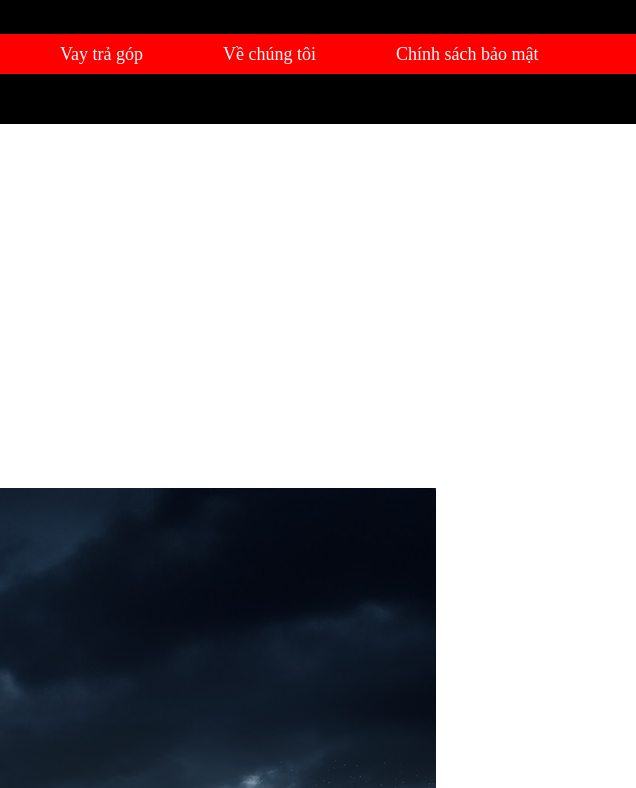
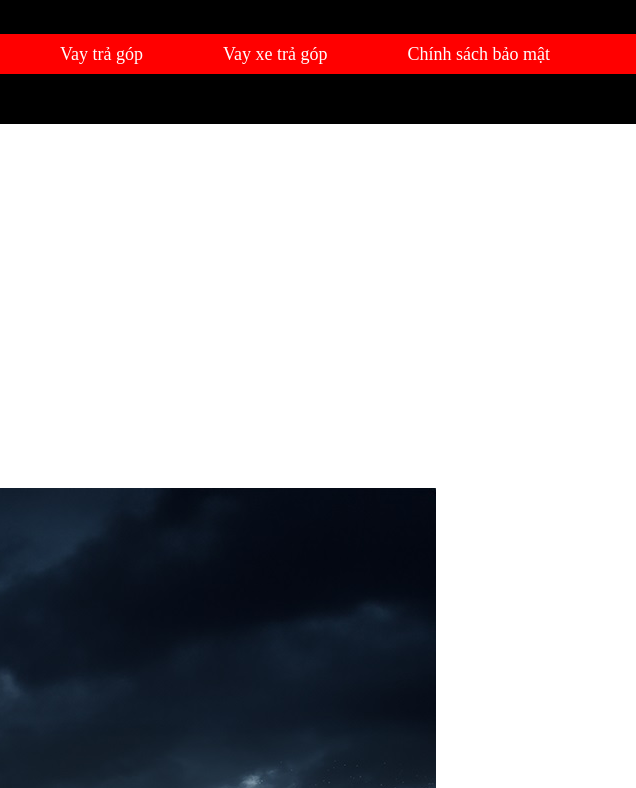
Before and after one commit to kakashivykonoha/mitsubishi.inline, a plain HTML site: page HOME-PAGE.html in a window 1280 px wide. Shown: the top 788 px of the page, 644-1280 px from the left. Drawn offline with Linux system fonts and the light colour scheme.

Commit message:
chỉnh sửa nháp phần vay xe sau sẽ sửa lại

```diff
--- a/HOME-PAGE.html
+++ b/HOME-PAGE.html
@@ -34,7 +34,7 @@
 
 <li>   <a href="uudai.html">Ưu đãi</a></li>
 <li>   <a href="bank.html">Vay trả góp</a></li>
-<li>   <a href="#aboutus">Về chúng tôi</a></li>
+<li>   <a href="#aboutus">Vay xe trả góp</a></li>
 
 <li> <a href="#security">Chính sách bảo mật</a></li>
 </div>
```
